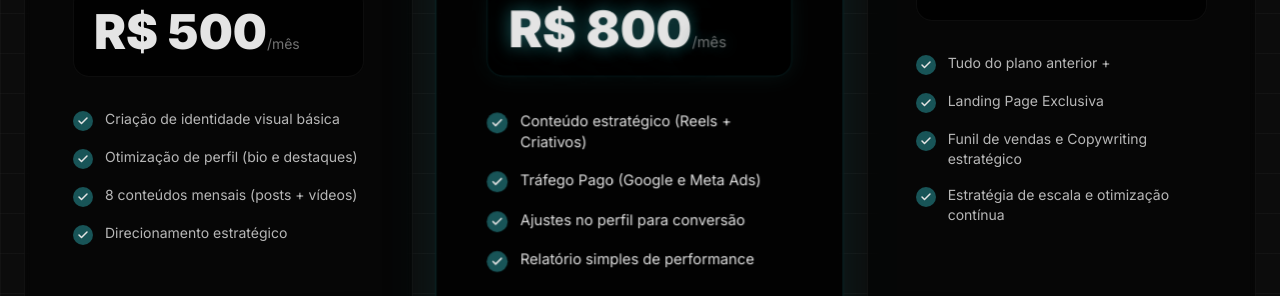
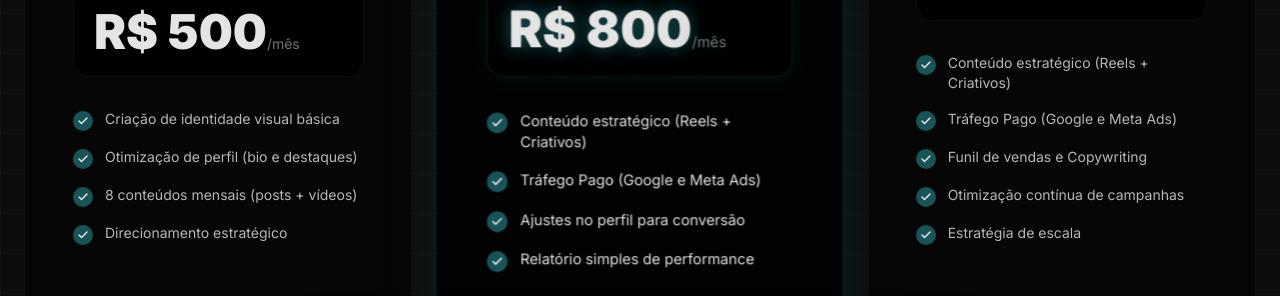
Before and after one commit to mideazcreative/home, a plain HTML site: page index.html in a window 1280 px wide. Shown: the part 5467-5763 px from the top of the page. Drawn offline with nearby package versions, Linux system fonts and the light colour scheme.

Commit message:
Update index.html

```diff
--- a/index.html
+++ b/index.html
@@ -394,10 +394,11 @@
                             <p class="text-5xl font-black text-light leading-none">R$ 1.100<span class="text-sm font-normal text-light/50">/mês</span></p>
                         </div>
                         <ul class="space-y-4 text-sm text-light/80 mb-12 flex-1">
-                            <li class="flex gap-3 items-start"><div class="bg-brand rounded-full p-1 shrink-0 mt-0.5"><i data-lucide="check" class="text-light w-3 h-3 stroke-[3px]"></i></div> <span>Tudo do plano anterior +</span></li>
-                            <li class="flex gap-3 items-start"><div class="bg-brand rounded-full p-1 shrink-0 mt-0.5"><i data-lucide="check" class="text-light w-3 h-3 stroke-[3px]"></i></div> <span>Landing Page Exclusiva</span></li>
-                            <li class="flex gap-3 items-start"><div class="bg-brand rounded-full p-1 shrink-0 mt-0.5"><i data-lucide="check" class="text-light w-3 h-3 stroke-[3px]"></i></div> <span>Funil de vendas e Copywriting estratégico</span></li>
-                            <li class="flex gap-3 items-start"><div class="bg-brand rounded-full p-1 shrink-0 mt-0.5"><i data-lucide="check" class="text-light w-3 h-3 stroke-[3px]"></i></div> <span>Estratégia de escala e otimização contínua</span></li>
+                            <li class="flex gap-3 items-start"><div class="bg-brand rounded-full p-1 shrink-0 mt-0.5"><i data-lucide="check" class="text-light w-3 h-3 stroke-[3px]"></i></div> <span>Conteúdo estratégico (Reels + Criativos)</span></li>
+                            <li class="flex gap-3 items-start"><div class="bg-brand rounded-full p-1 shrink-0 mt-0.5"><i data-lucide="check" class="text-light w-3 h-3 stroke-[3px]"></i></div> <span>Tráfego Pago (Google e Meta Ads)</span></li>
+                            <li class="flex gap-3 items-start"><div class="bg-brand rounded-full p-1 shrink-0 mt-0.5"><i data-lucide="check" class="text-light w-3 h-3 stroke-[3px]"></i></div> <span>Funil de vendas e Copywriting</span></li>
+                            <li class="flex gap-3 items-start"><div class="bg-brand rounded-full p-1 shrink-0 mt-0.5"><i data-lucide="check" class="text-light w-3 h-3 stroke-[3px]"></i></div> <span>Otimização contínua de campanhas</span></li>
+                            <li class="flex gap-3 items-start"><div class="bg-brand rounded-full p-1 shrink-0 mt-0.5"><i data-lucide="check" class="text-light w-3 h-3 stroke-[3px]"></i></div> <span>Estratégia de escala</span></li>
                         </ul>
                         <a href="https://wa.me/5544991610305?text=Olá, quero falar sobre o plano Agenda Cheia da Mideaz" class="block w-full py-5 rounded-2xl border border-brand/50 text-light text-center font-bold uppercase hover:bg-brand transition-all">Conversar</a>
                     </div>
@@ -446,7 +447,7 @@
         <footer class="py-20 text-center border-t border-light/10 relative overflow-hidden bg-dark">
             <div class="absolute inset-0 bg-brand/5 opacity-[0.1] blur-[100px]"></div>
             <div class="relative z-10 max-w-7xl mx-auto px-6">
-               <img src="logo-branca.png" class="h-16 md:h-20 object-contain mx-auto mb-6 opacity-60">
+                <img src="logo-branca.png" class="h-16 md:h-20 object-contain mx-auto mb-6 opacity-60">
                 <p class="text-[10px] uppercase tracking-[0.4em] opacity-40 text-light">&copy; 2026 Mideaz Creative Solutions | Todos os direitos reservados.</p>
             </div>
         </footer>
```
